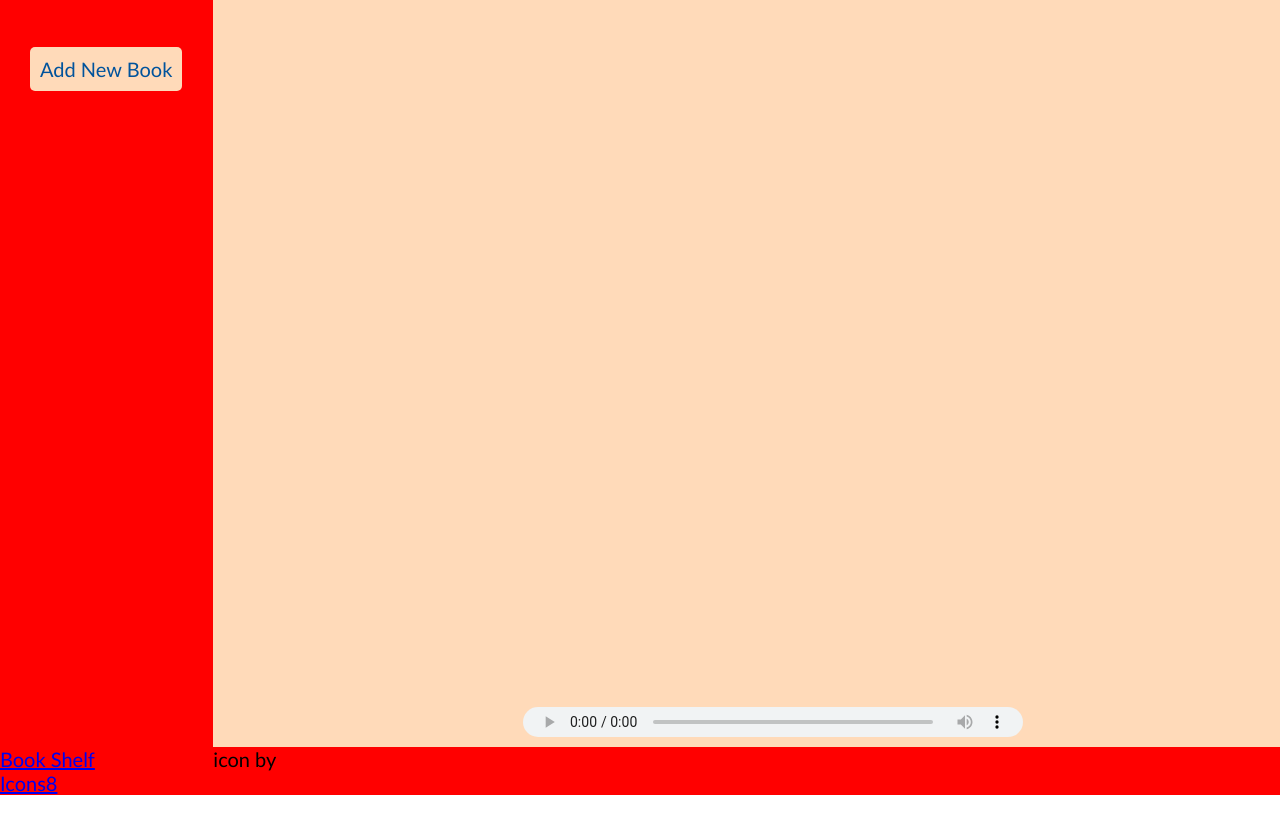
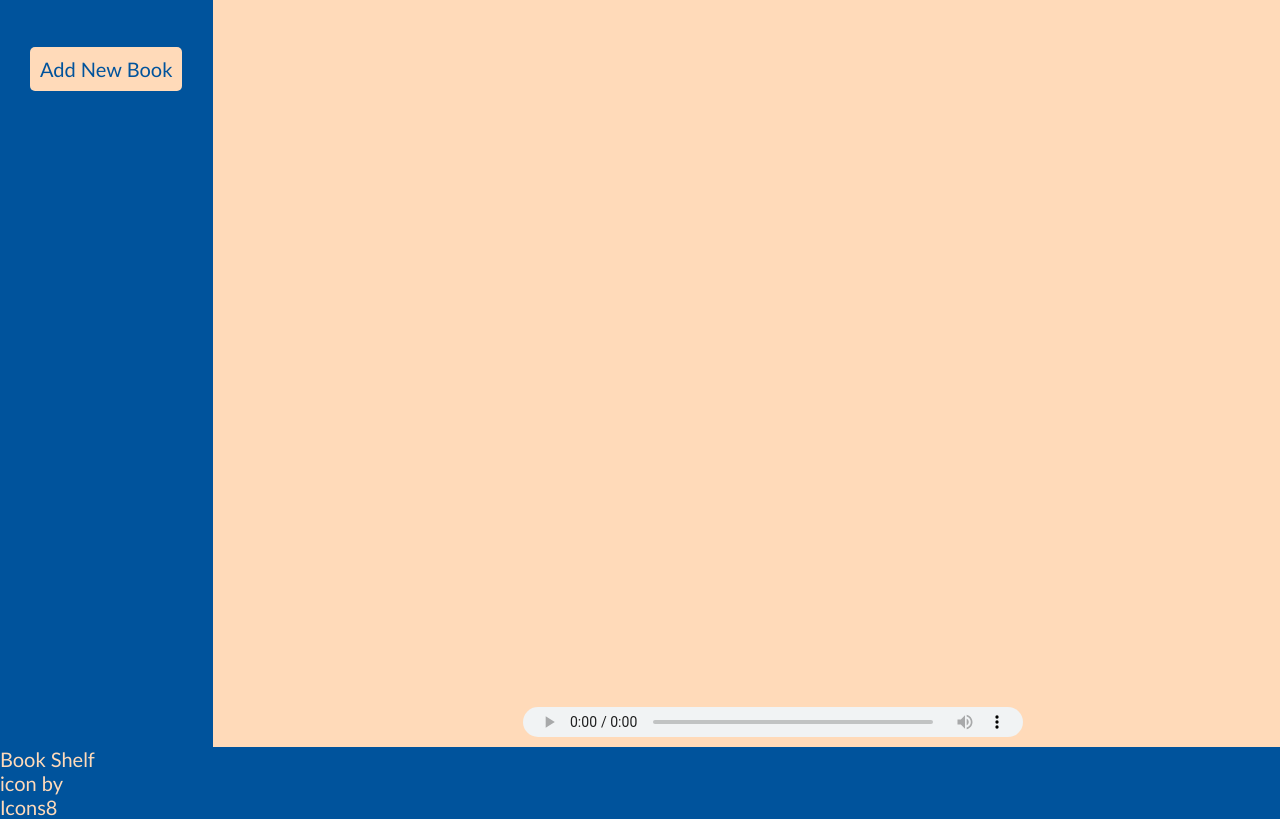
Before and after one commit to AdamsFontil/library, a plain HTML site: page index.html in a window 1280 px wide. Shown: the part 103-922 px from the top of the page. Before the commit the page ends 898 px from the top, so only its background shows below. Drawn offline with Linux system fonts and the light colour scheme.

Commit message:
credit section added

```diff
--- a/index.html
+++ b/index.html
@@ -49,8 +49,13 @@
               </audio>
         </div>
 
+<div class="creidts">
+    <div><a target="_blank" href="https://icons8.com/icon/30066/book-shelf">Book Shelf</a></div>
+    <div>icon by</div>
+    <div> <a target="_blank" href="https://icons8.com">Icons8</a></div>
 
-        <a target="_blank" href="https://icons8.com/icon/30066/book-shelf">Book Shelf</a> icon by <a target="_blank" href="https://icons8.com">Icons8</a>
+</div>
+
 
     </div>
     <script src="script.js" defer></script>
--- a/style.css
+++ b/style.css
@@ -3,6 +3,7 @@
     font-size: 20px;
     padding: 0;
     margin: 0;
+    color: peachpuff;
     /* background-color: #00539CFF; */
 }
 h1 {
@@ -20,7 +21,7 @@ h1 {
 .page {
     display: grid;
     grid-template-columns: 1fr 5fr;
-    background-color: red;
+    background-color: #00539CFF;
     /* height: 700px; */
     /* height: 1000px; */
 }
@@ -52,6 +53,7 @@ h1 {
     width: 100%;
     min-height: 700px;
     background-color: peachpuff;
+    color: white;
 
 }
 .books div {
@@ -152,3 +154,13 @@ audio {
   .music {
     background-color: peachpuff
   }
+  .credits {
+    display: flex;
+    flex-direction: row;
+  }
+  a {
+    display: flex;
+    text-decoration: none;
+    color: peachpuff;
+    display: flex;
+  }
```
